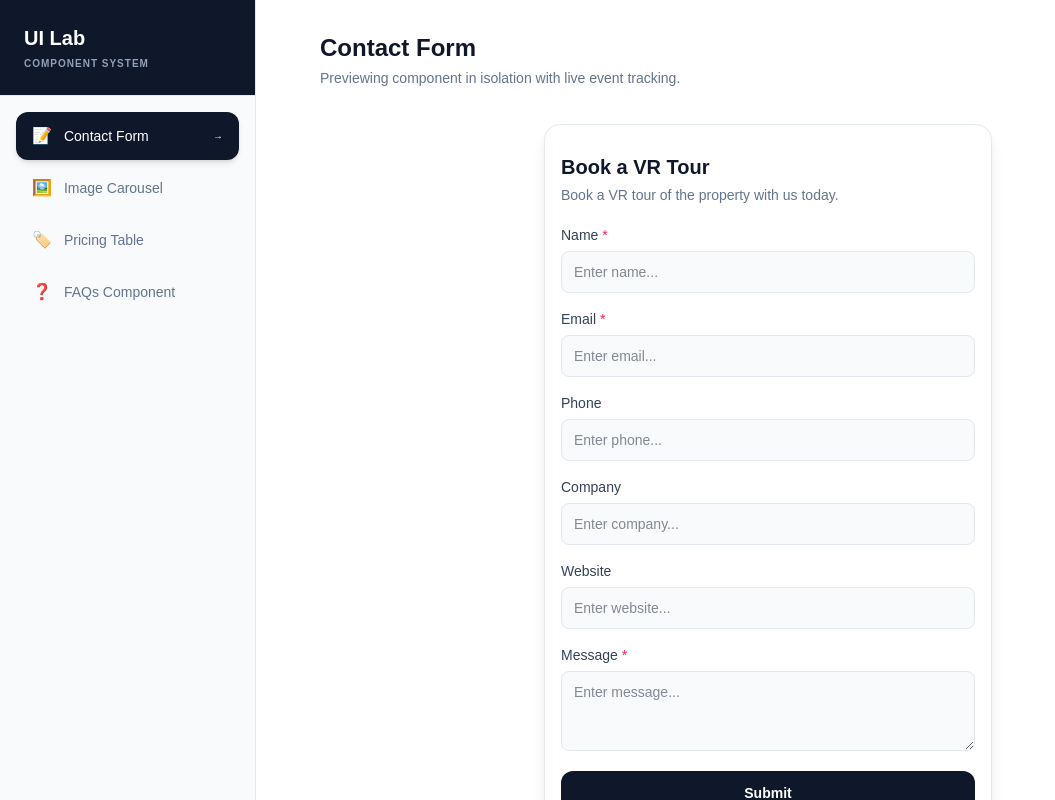
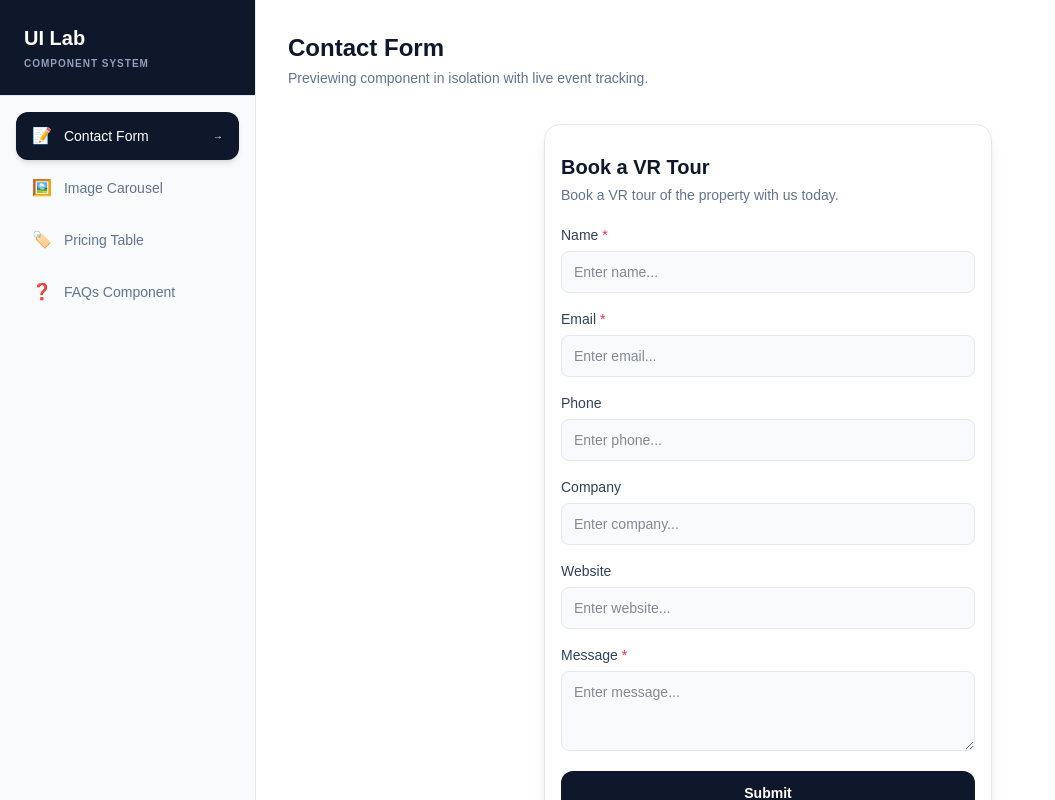
Before and after one commit to harishanker-bub-io/ux-components, a Next.js app: page / in a window 1280 px wide. Shown: the top 800 px of the page, without its empty margins (0-1055 px from the left). Built offline with nearby package versions, Linux system fonts and the light colour scheme.

Commit message:
feat: increase max width of main content area for improved layout on larger screens

```diff
--- a/app/page.tsx
+++ b/app/page.tsx
@@ -218,7 +218,7 @@ export default function Home() {
       {/* Main Content Area */}
       <div className="ux:flex-1 ux:flex ux:flex-col ux:overflow-hidden lg:ux:flex-row">
         <div className="ux:flex-1 ux:overflow-y-auto ux:p-8 lg:ux:p-12">
-          <div className="ux:max-w-4xl ux:mx-auto ux:space-y-8">
+          <div className="ux:max-w-7xl ux:mx-auto ux:space-y-8">
             <div className="ux:space-y-1">
               <h2 className="ux:text-2xl ux:font-bold ux:text-slate-900">
                 {activeComponent?.name}
```
